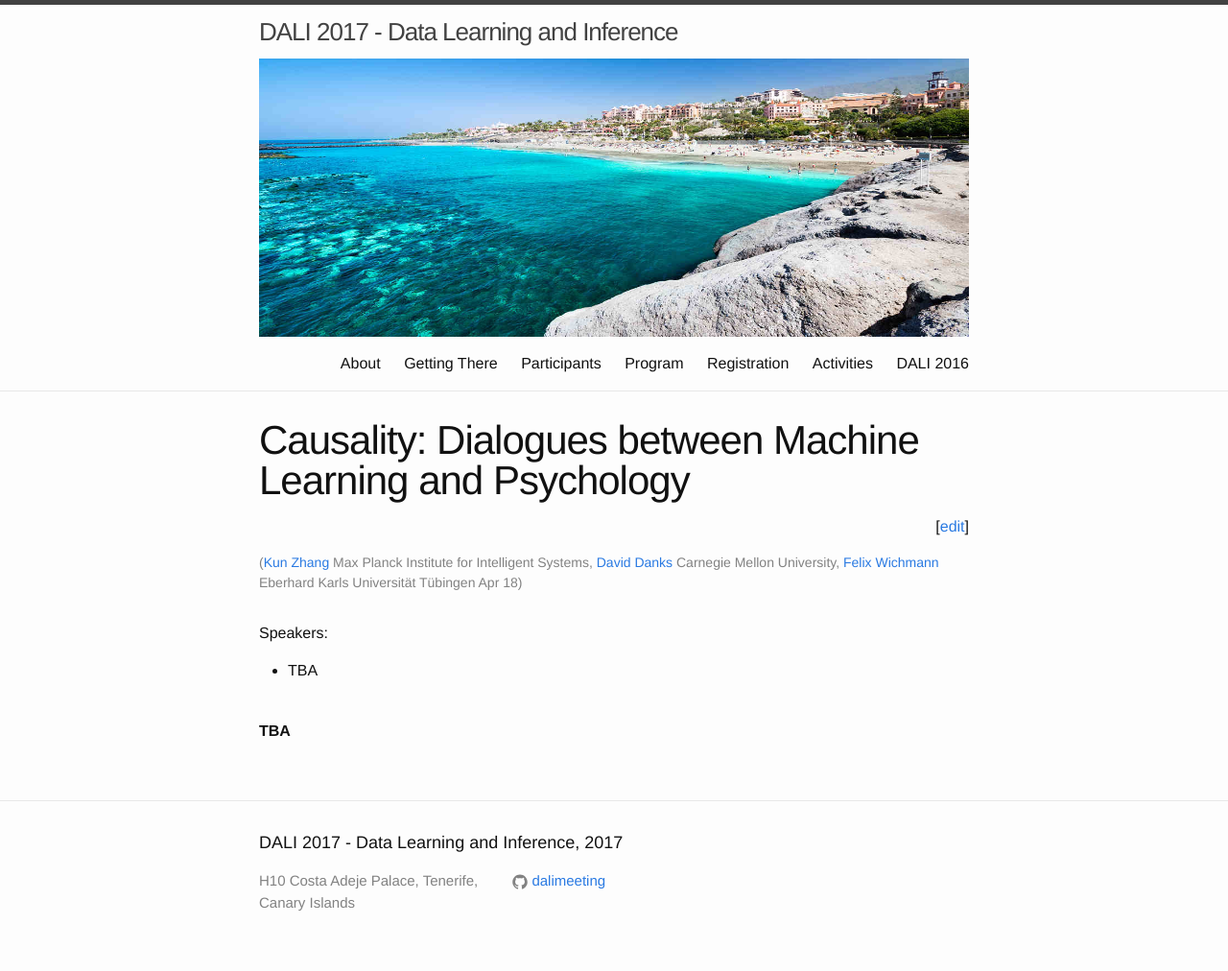
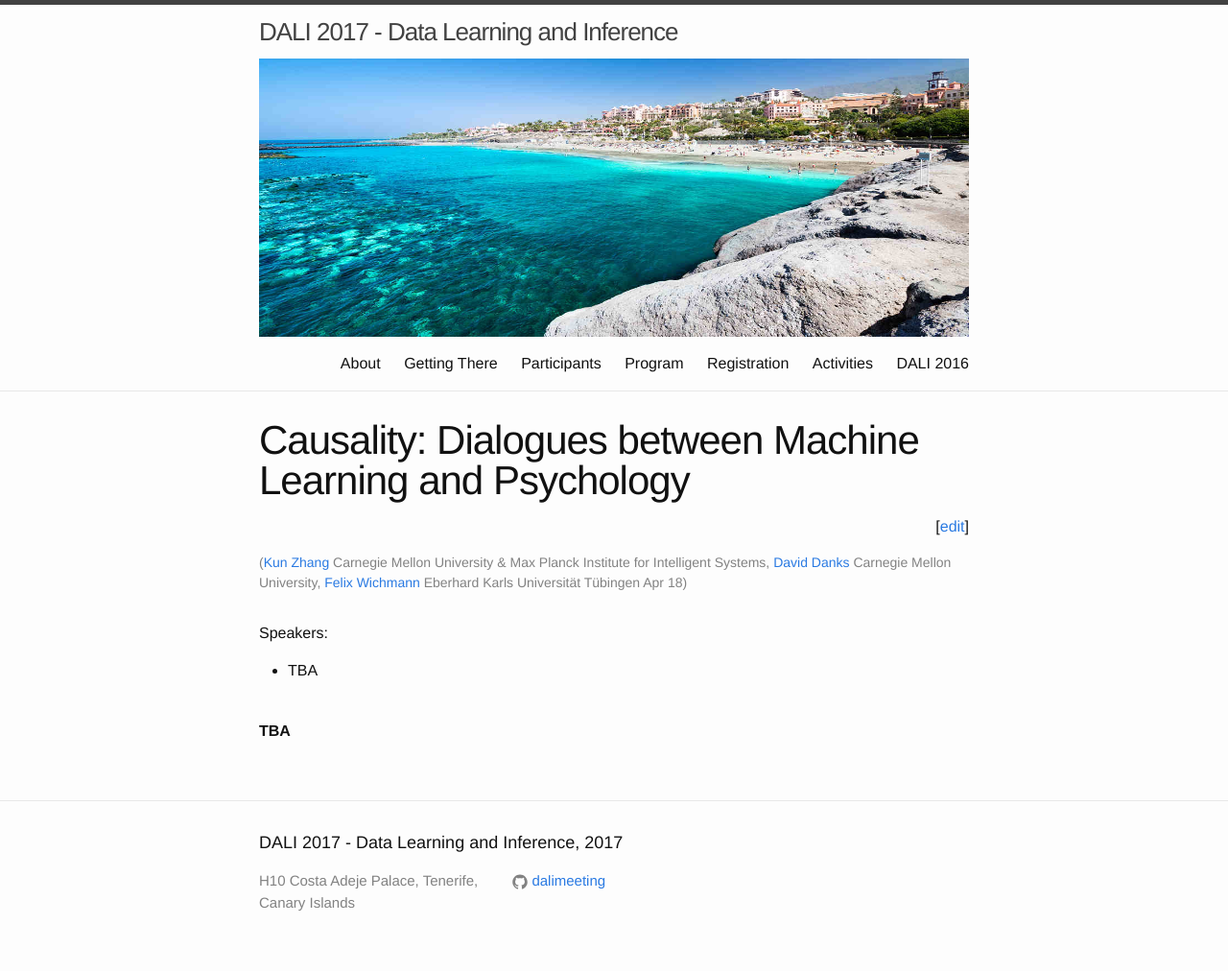
Before and after one commit to dalimeeting/dalimeeting.github.io, a Jekyll site: the page built from _posts/2017-04-18-Causality-Psychology.md, in a window 1280 px wide. Shown: the whole page at 96% size. Built offline with Jekyll 4.4.1, drawn with Linux system fonts in a browser that asks for light colours.

Commit message:
Update 2017-04-18-Causality-Psychology.md

```diff
--- a/_posts/2017-04-18-Causality-Psychology.md
+++ b/_posts/2017-04-18-Causality-Psychology.md
@@ -8,7 +8,7 @@ organizers:
 - firstname: Kun
   lastname:  Zhang
   url: https://is.tuebingen.mpg.de/person/kzhang
-  institute: Max Planck Institute for Intelligent Systems
+  institute: Carnegie Mellon University & Max Planck Institute for Intelligent Systems
 - firstname: David
   lastname:  Danks
   url: http://www.andrew.cmu.edu/user/ddanks/pubs.html
```
